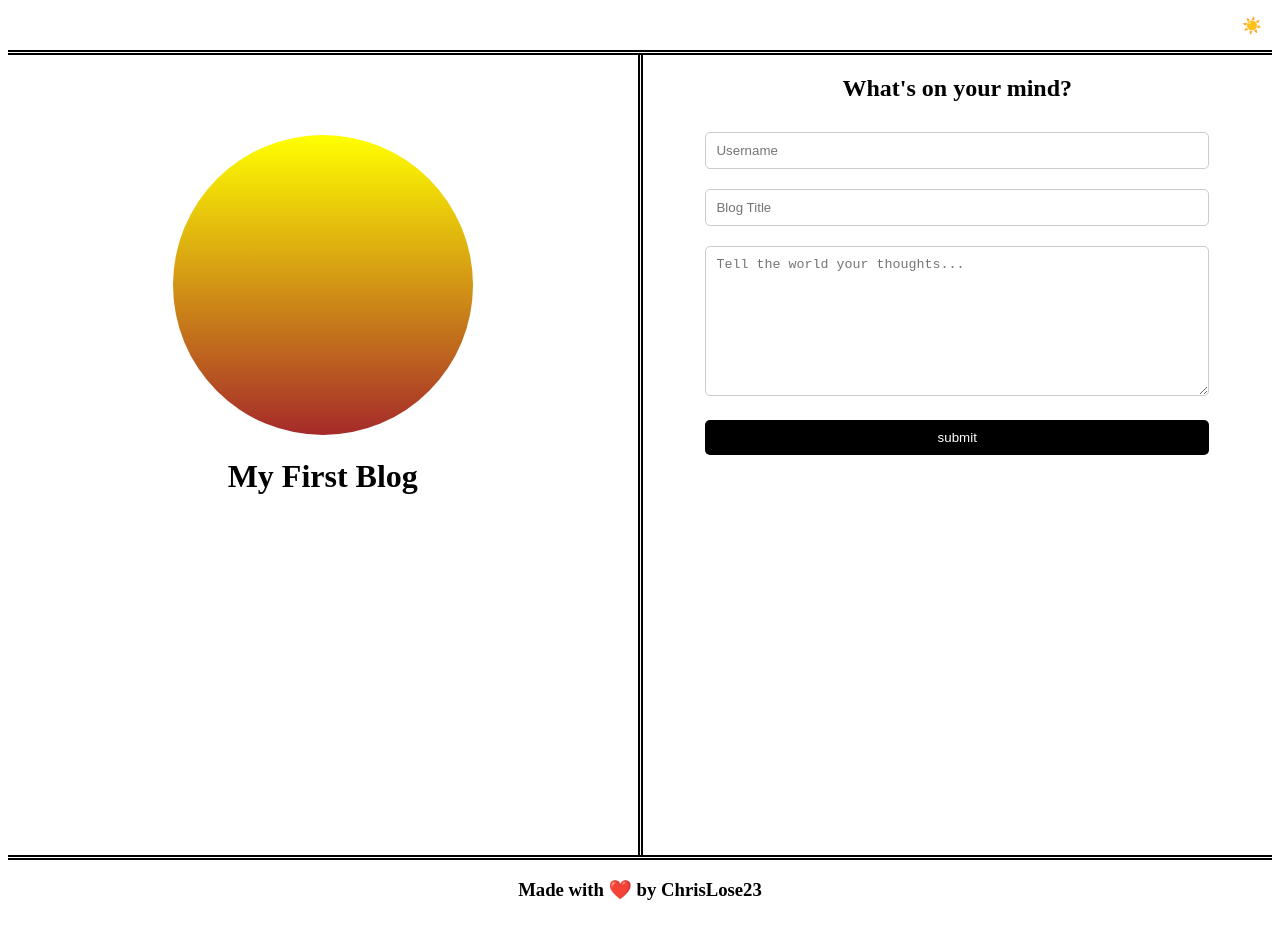
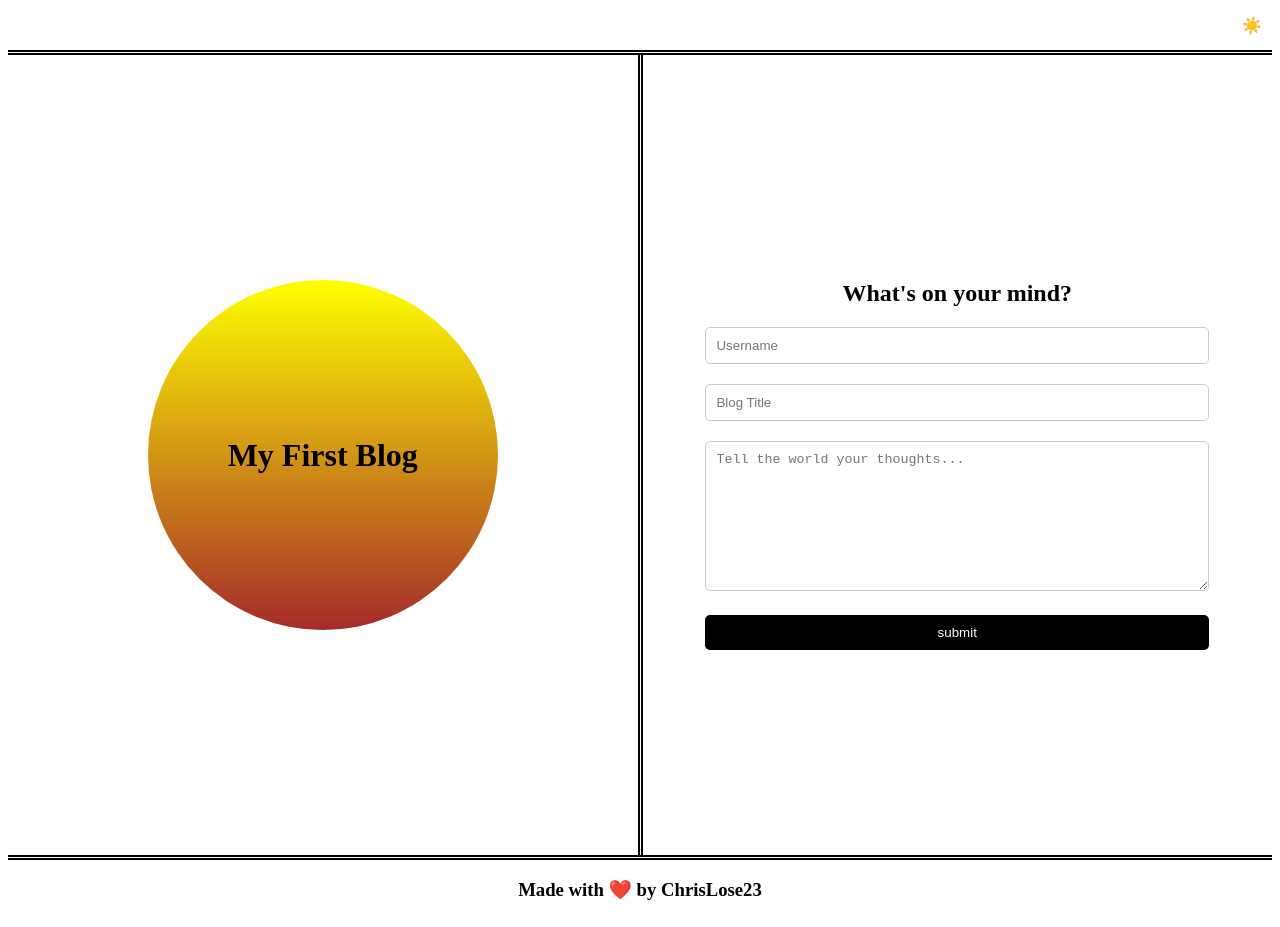
Before and after one commit to chrislose23/04-challange, a plain HTML site: page index.html in a window 1280 px wide. Drawn offline with Linux system fonts and the light colour scheme.

Commit message:
fixed circle alignment and centered form

```diff
--- a/assets/css/form.css
+++ b/assets/css/form.css
@@ -23,31 +23,30 @@ main {
 
 #h1 {
     width: 50%;
-    text-align: center;
-}
-
-h1 {
-    position: relative;
-    top: 50%;
-    left: 50%;
-    transform: translate(-50%, -50%);
+    display: flex;
+    justify-content: center;
+    align-items: center;
 }
 
 .circle {
-    height: 300px;
-    width: 300px;
+    height: 350px;
+    width: 350px;
     background-image: linear-gradient(yellow, brown);
     border-radius: 50%;
-    display: inline-block;
+    display: flex;
+    justify-content: center;
+    align-items: center;
 }
 
 #form {
     width: 50%;
     text-align: center;
     border-left: thick double black;
+    display: flex;
+    justify-content: center;
+    align-items: center;
     height: 100vh;
 }
-
 
 /* Form CSS Code */
 form {
--- a/index.html
+++ b/index.html
@@ -14,11 +14,13 @@
     </header>
 
     <main>
-        <div id="h1"><h1>My First Blog</h1>
-        <span class="circle"></span>
+        <div id="h1">
+            <!-- <h1 class="circle-title">My First Blog</h1> -->
+        <span class="circle"><h1 class="circle-title">My First Blog</h1></span>
         </div>
-        <div id="form"><h2>What's on your mind?</h2>
+        <div id="form">
             <form>
+                <h2>What's on your mind?</h2>
                 <input type="text" class="input" placeholder="Username">
 
                 <input type="text" class="input" placeholder="Blog Title">
```
